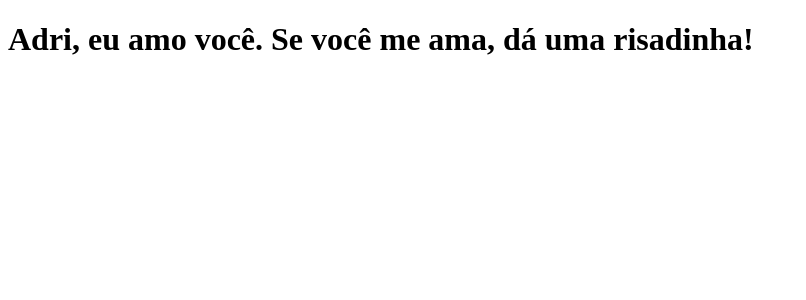
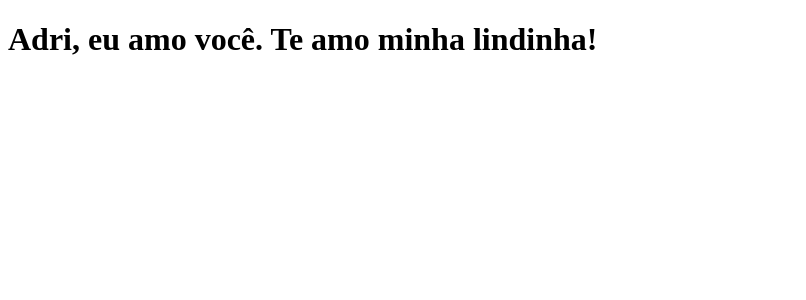
Before and after one commit to cleverson-vieira/clone-tabnews, a Next.js app: page / in a window 1280 px wide. Shown: the top 300 px of the page, without its empty margins (0-806 px from the left). Built offline with nearby package versions, Linux system fonts and the light colour scheme.

Commit message:
modifica a frase

```diff
--- a/pages/index.js
+++ b/pages/index.js
@@ -1,5 +1,5 @@
 function Home() {
-    return <h1>Adri, eu amo você. Se você me ama, dá uma risadinha!</h1>;
+    return <h1>Adri, eu amo você. Te amo minha lindinha!</h1>;
 }
 
 export default Home;
```
